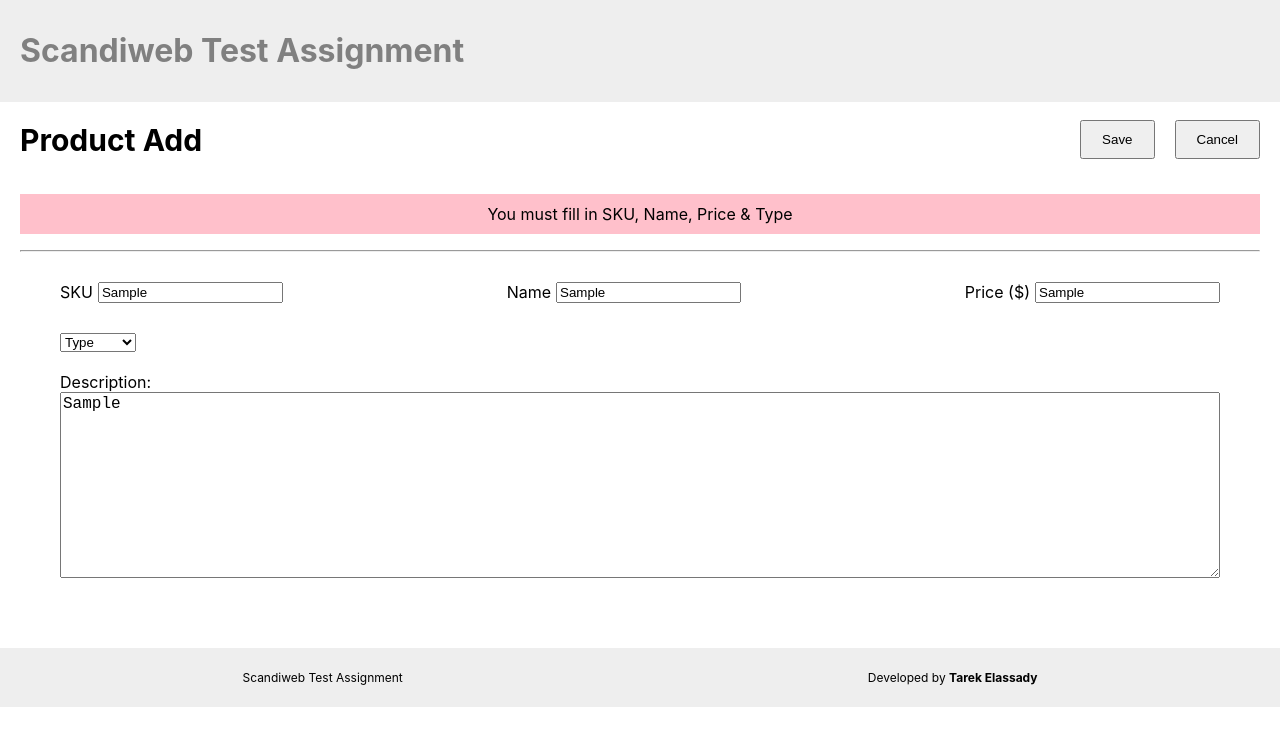
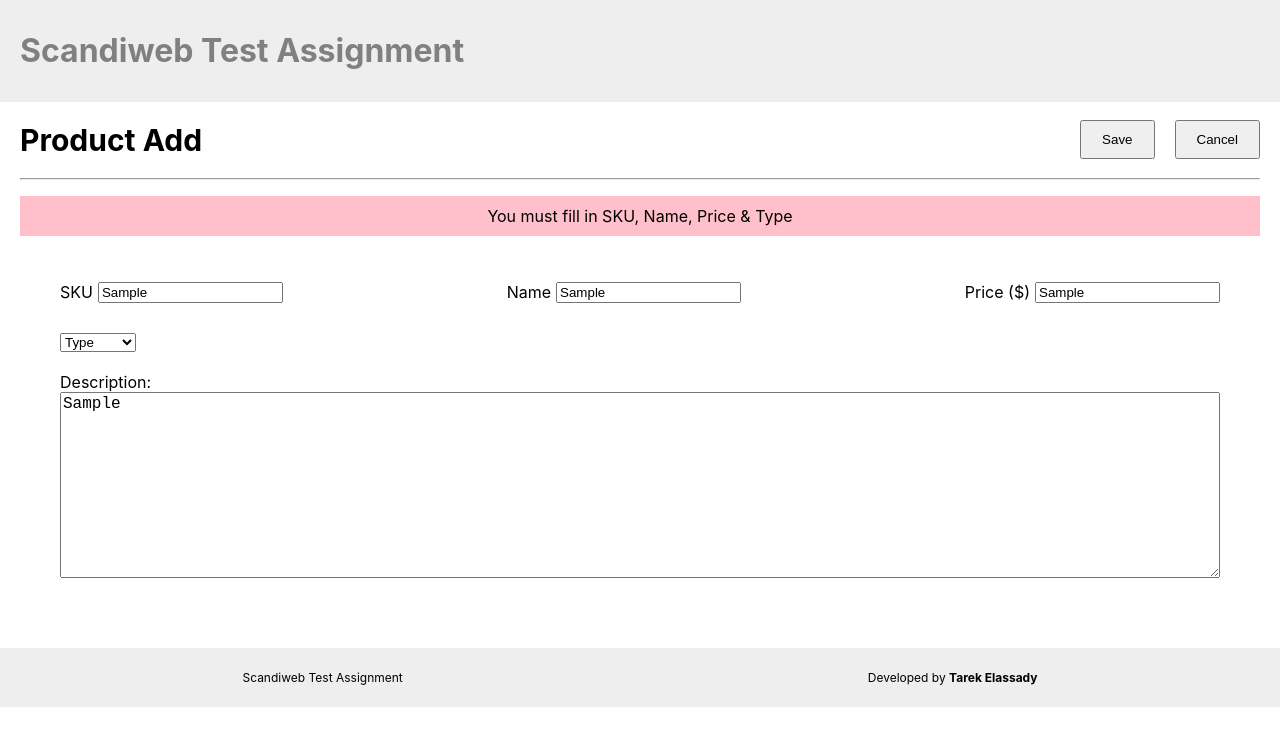
Before and after one commit to tarekelassady/Scandiweb-products-app-frontend, a React (Create React App) app: page /add-product in a window 1280 px wide. Both pictures are taken after typing "Sample", "Sample", "Sample", "Sample" into the empty fields and a click on the button "Save". Shown: the top 746 px of the page. Built offline with nearby package versions, Linux system fonts and the light colour scheme; no server answers.

Commit message:
final to deploy

```diff
--- a/src/pages/AddProduct.jsx
+++ b/src/pages/AddProduct.jsx
@@ -24,6 +24,7 @@ const AddProduct = () => {
   const [getDescription,setDescription]=useState("");
   const [getMessage,setMessage]=useState("");
   const [getError, setError]=useState(false);
+  const [getIsVisible, setIsVisible]=useState(false);
   const [getTip,setTip]=useState();
   const navigate=useNavigate();
 
@@ -57,6 +58,7 @@ const AddProduct = () => {
     <br />xxx: Sub Type "001, 002 ...etc"<br />xxx: Serial "001, 002 ...etc"</div>)
   }
   const handleClick=async(e)=>{
+      setIsVisible(true);
       e.preventDefault();
       if(!getSKU||!getName||!getPrice||!getType){
         setError(true);
@@ -110,6 +112,7 @@ const AddProduct = () => {
     }catch(err){
       console.log(err);
     }
+
   }
 
 
@@ -123,9 +126,9 @@ const AddProduct = () => {
           <Link to="/"><button>Cancel</button></Link>
         </div>
       </div>
-      <p className={getError?"error-message":"sent-message"} style={{padding:"10px", textAlign:"center"}}>{getMessage}</p>
+
       <hr />
-
+      {getIsVisible&&<p className={getError?"error-message":"sent-message"} style={{padding:"10px", textAlign:"center"}}>{getMessage}</p>}
       <form id="product_form">
 
         <div className='main-data'>
```
